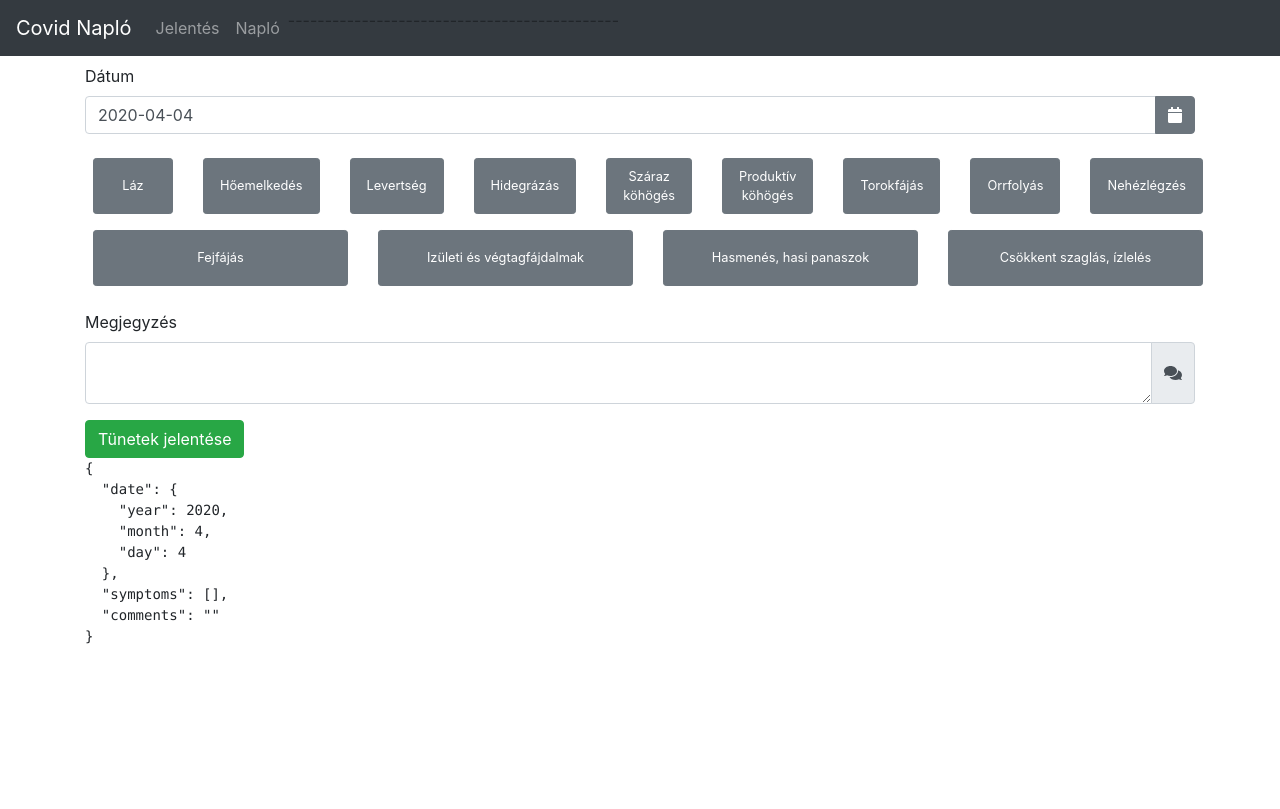
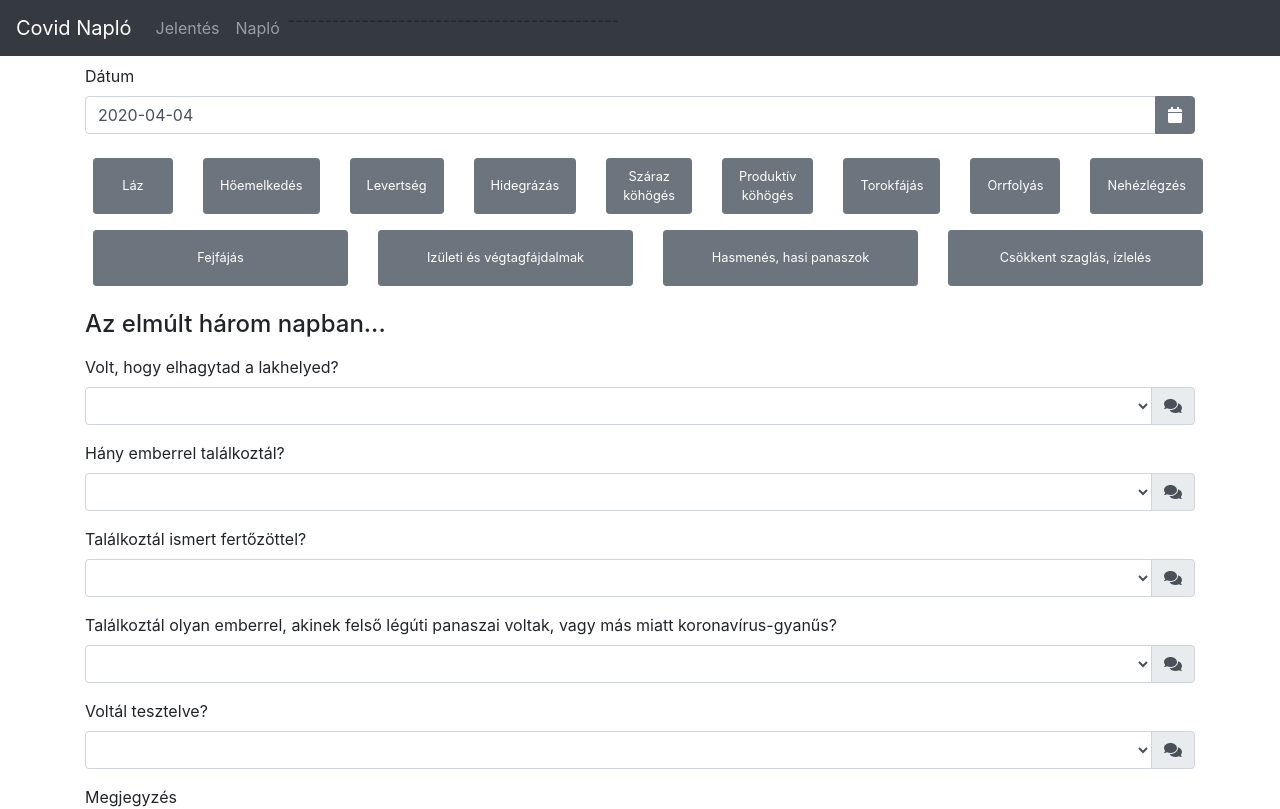
Before and after one commit to vhermecz/covid-diary, an Angular app in the folder frontend/: page /report in a window 1280 px wide. Shown: the top 809 px of the page. Built offline with nearby package versions, Linux system fonts and the light colour scheme.

Commit message:
Dumy inputs

```diff
--- a/frontend/src/app/report-form/report-form.component.html
+++ b/frontend/src/app/report-form/report-form.component.html
@@ -40,6 +40,102 @@
         </div>
 
         <div class="form-group">
+            <h4>Az elmúlt három napban...</h4>
+        </div>
+
+        <div class="form-group">
+            <label for="date">Volt, hogy elhagytad a lakhelyed?</label>
+            <div class="input-group">
+                <select class="form-control">
+                    <option></option>
+                    <option>nem, karanténban voltam</option>
+                    <option>levegőzés / bevásárlás</option>
+                    <option>munkábajárás</option>
+                    <option>egészségügyi / más vészhelyzet</option>
+                </select>
+                <div class="input-group-append">
+                    <div class="input-group-text">
+                        <fa-icon icon="comments"></fa-icon>
+                    </div>
+                </div>
+            </div>
+        </div>
+
+        <div class="form-group">
+            <label for="date">Hány emberrel találkoztál?</label>
+            <div class="input-group">
+                <select class="form-control">
+                    <option></option>
+                    <option>0</option>
+                    <option>1</option>
+                    <option>2-6</option>
+                    <option>7-12</option>
+                    <option>13+</option>
+                </select>
+                <div class="input-group-append">
+                    <div class="input-group-text">
+                        <fa-icon icon="comments"></fa-icon>
+                    </div>
+                </div>
+            </div>
+        </div>
+
+        <div class="form-group">
+            <label for="date">Találkoztál ismert fertőzöttel?</label>
+            <div class="input-group">
+                <select class="form-control">
+                    <option></option>
+                    <option>nem tudok róla</option>
+                    <option>igen, de csak távolról</option>
+                    <option>igen, közelében is voltam</option>
+                </select>
+                <div class="input-group-append">
+                    <div class="input-group-text">
+                        <fa-icon icon="comments"></fa-icon>
+                    </div>
+                </div>
+            </div>
+        </div>
+
+        <div class="form-group">
+            <label for="date"
+                >Találkoztál olyan emberrel, akinek felső légúti panaszai
+                voltak, vagy más miatt koronavírus-gyanűs?</label
+            >
+            <div class="input-group">
+                <select class="form-control">
+                    <option></option>
+                    <option>nem tudok róla</option>
+                    <option>igen, de csak távolról</option>
+                    <option>igen, közelében is voltam</option>
+                </select>
+                <div class="input-group-append">
+                    <div class="input-group-text">
+                        <fa-icon icon="comments"></fa-icon>
+                    </div>
+                </div>
+            </div>
+        </div>
+
+        <div class="form-group">
+            <label for="date">Voltál tesztelve?</label>
+            <div class="input-group">
+                <select class="form-control">
+                    <option></option>
+                    <option>nem</option>
+                    <option>igen, negatív lett</option>
+                    <option>igen, pozitív lett</option>
+                    <option>igen, még nem ismert az eredmény</option>
+                </select>
+                <div class="input-group-append">
+                    <div class="input-group-text">
+                        <fa-icon icon="comments"></fa-icon>
+                    </div>
+                </div>
+            </div>
+        </div>
+
+        <div class="form-group">
             <label for="comments">Megjegyzés</label>
             <div class="input-group">
                 <textarea
@@ -58,5 +154,7 @@
         <button type="submit" class="btn btn-success">Tünetek jelentése</button>
     </form>
 
-    <pre>{{ model | json }}</pre>
+    <br /><br />
+
+    <!-- <pre>{{ model | json }}</pre> -->
 </div>
```
